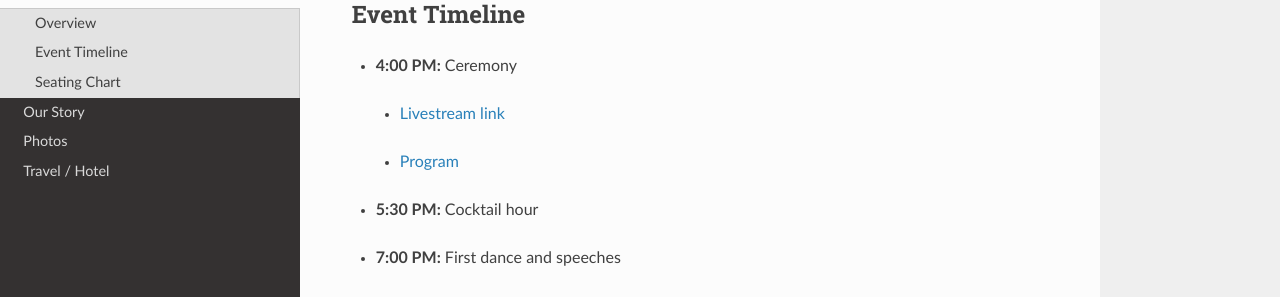
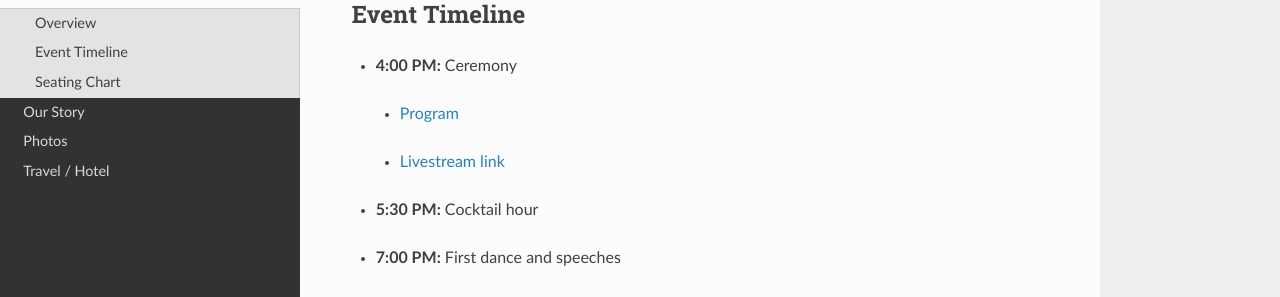
Before and after one commit to jpskycak/wedding, a Sphinx documentation site: the page built from docs/source/event-timeline.rst, in a window 1280 px wide and 900 px high, scrolled down 917 px. Shown: the part 154-451 px from the top of the window. Built offline with Sphinx 7.4.7 and the Read the Docs theme 2.0.0, drawn with Linux system fonts in a browser that asks for light colours.

```diff
--- a/docs/source/event-timeline.rst
+++ b/docs/source/event-timeline.rst
@@ -42,9 +42,9 @@ Event Timeline
 
 * **4:00 PM:** Ceremony
 \
+  * `Program <_static/Program.pdf>`_
+\
   * `Livestream link <https://www.megangregoryphotography.com/blog>`_
-\
-  * `Program <_static/Program.pdf>`_
 
 * **5:30 PM:** Cocktail hour
 \
```
